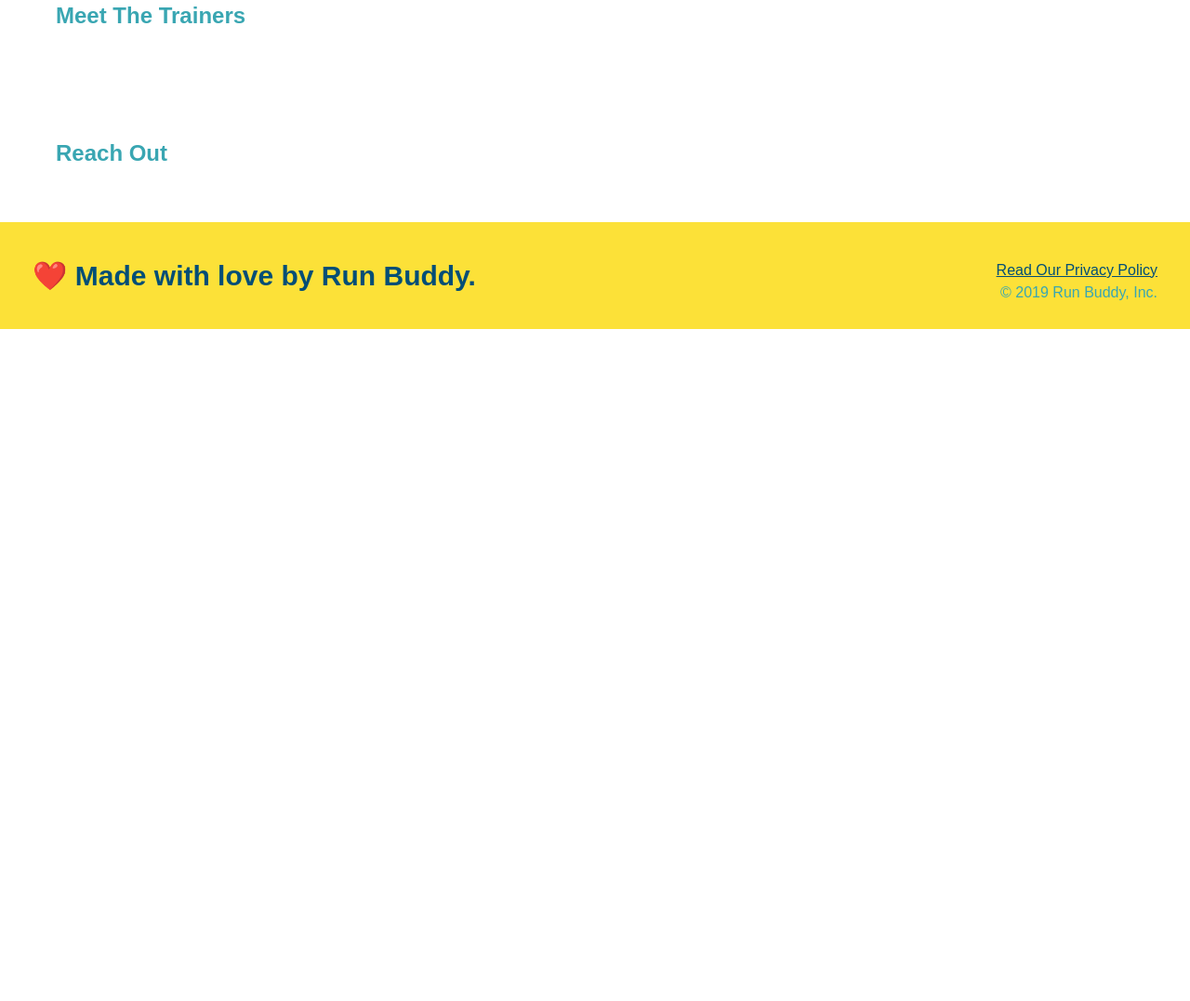
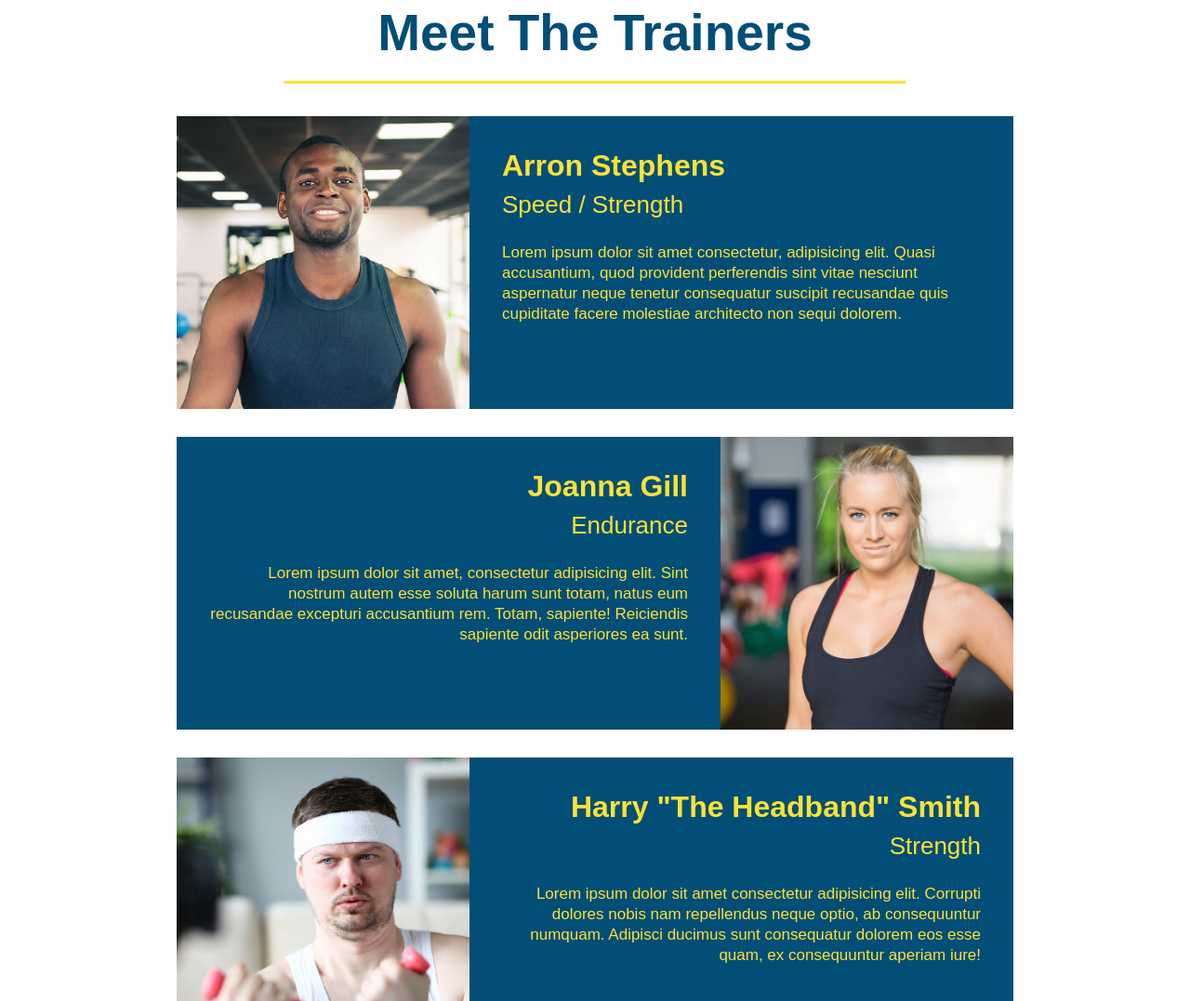
Before and after one commit to RM-Evans/run-buddy, a plain HTML site: page index.html in a window 1280 px wide. Shown: the part 2795-3872 px from the top of the page at 93% size. Before the commit the page ends 3149 px from the top, so only its background shows below. Drawn offline with Linux system fonts and the light colour scheme.

Commit message:
addtrainers

```diff
--- a/assets/css/style.css
+++ b/assets/css/style.css
@@ -183,3 +183,50 @@ footer div {
   .steps span {
       font-size: 38px;
   }
+
+  .trainers {
+      text-align: center;
+  }
+
+  .trainer {
+      width: 900px;
+      margin: 0 auto 30px auto;
+      background: #024e76;
+      color: #fce138;
+      overflow: auto;
+  }
+
+  .trainer img {
+      width: 35%;
+      float: left;
+  }
+
+  .trainer-bio {
+      padding: 35px;
+      float: left;
+      width: 65%;
+  }
+
+  .text-left {
+      text-align: left;
+  }
+
+  .text-right {
+      text-align: right;
+  }
+
+  .trainer-bio h3 {
+      font-size: 32px;
+      margin-bottom: 8px;
+  }
+
+  .trainer-bio h4 {
+      font-weight: lighter;
+      font-size: 26px;
+      margin-bottom: 25px;
+  }
+
+  .trainer-bio p {
+      font-size: 17px;
+      line-height: 1.3;
+  }
--- a/index.html
+++ b/index.html
@@ -102,8 +102,38 @@
      </section>
 
      <!-- "meet the trainers" section -->
-     <section>
-         <h2>Meet The Trainers</h2>
+     <section id="your-trainers" class="trainers">
+         <h2 class="section-title primary-border">Meet The Trainers</h2>
+         <article class="trainer">
+            <img src="./assets/images/trainer-1.jpg" alt="Arron Stephens in his workout clothes, ready to pump iron" />
+           <div class="trainer-bio text-left">
+           <h3> Arron Stephens</h3>
+           <h4>Speed / Strength</h4>
+           <p>
+               Lorem ipsum dolor sit amet consectetur, adipisicing elit. Quasi accusantium, quod provident perferendis sint vitae nesciunt aspernatur neque tenetur consequatur suscipit recusandae quis cupiditate facere molestiae architecto non sequi dolorem.
+           </p>
+           </div>
+        </article>
+        <article class="trainer">
+            <div class="trainer-bio text-bio text-right">
+                <h3>Joanna Gill</h3>
+                <h4>Endurance</h4>
+                <p>
+                    Lorem ipsum dolor sit amet, consectetur adipisicing elit. Sint nostrum autem esse soluta harum sunt totam, natus eum recusandae excepturi accusantium rem. Totam, sapiente! Reiciendis sapiente odit asperiores ea sunt.
+                </p>
+            </div>
+            <img src="./assets/images/trainer-2.jpg" alt="Joanna Gill cooling off after a workout" />
+        </article>
+         <article class="trainer">
+            <img src="./assets/images/trainer-3.jpg" alt="Harry Smith wearing a headband and lifting comically small pink weights" />
+             <div class="trainer-bio text-bio text-right">
+                 <h3>Harry "The Headband" Smith</h3>
+                 <h4>Strength</h4>
+                 <p>
+                     Lorem ipsum dolor sit amet consectetur adipisicing elit. Corrupti dolores nobis nam repellendus neque optio, ab consequuntur numquam. Adipisci ducimus sunt consequatur dolorem eos esse quam, ex consequuntur aperiam iure!
+                 </p>
+             </div>
+         </article>
      </section>
 
      <!-- "reach out" section -->
```
Also changed, not shown: assets/images/trainer-1.jpg (added), assets/images/trainer-2.jpg (added), assets/images/trainer-3.jpg (added).
